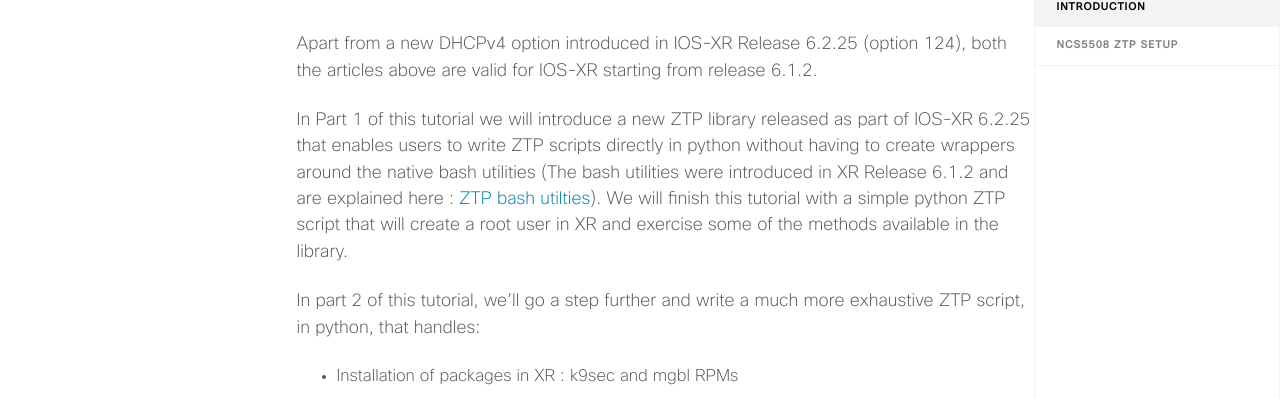
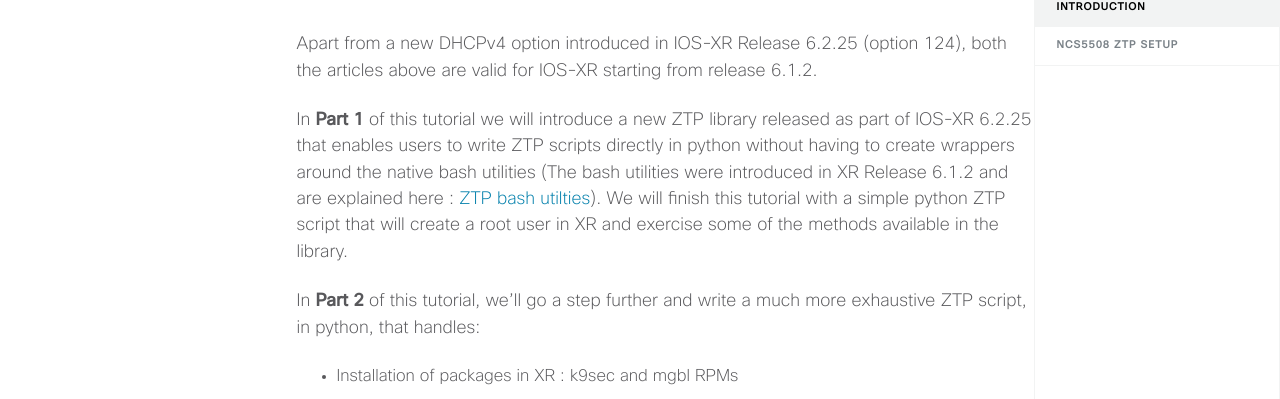
Before and after one commit to xrdocs/software-management, a Jekyll site: the page built from _tutorials/2017-10-25-ios-xr-ztp-python-library-automated-provisioning-using-python.md, in a window 1280 px wide and 900 px high, scrolled down 594 px. Shown: the part 149-548 px from the top of the window. Built offline with Jekyll 4.4.1, drawn with Linux system fonts in a browser that asks for light colours; comment, search, counter and statistics services are not loaded.

```diff
--- a/_tutorials/2017-10-25-ios-xr-ztp-python-library-automated-provisioning-using-python.md
+++ b/_tutorials/2017-10-25-ios-xr-ztp-python-library-automated-provisioning-using-python.md
@@ -37,9 +37,9 @@ If you've not had a chance to play around with Zero Touch Provisioning (ZTP) on
 Apart from a new DHCPv4 option introduced in IOS-XR Release 6.2.25 (option 124), both the articles above are valid for IOS-XR starting from release 6.1.2.
 
 
-In Part 1 of this tutorial we will introduce a new ZTP library released as part of IOS-XR 6.2.25 that enables users to write ZTP scripts directly in python without having to create wrappers around the native bash utilities (The bash utilities were introduced in XR Release 6.1.2 and are explained here : [ZTP bash utilties](https://xrdocs.github.io/software-management/tutorials/2016-08-26-working-with-ztp/#ztp-utilities)). We will finish this tutorial with a simple python ZTP script that will create a root user in XR and exercise some of the methods available in the library.
+In **Part 1** of this tutorial we will introduce a new ZTP library released as part of IOS-XR 6.2.25 that enables users to write ZTP scripts directly in python without having to create wrappers around the native bash utilities (The bash utilities were introduced in XR Release 6.1.2 and are explained here : [ZTP bash utilties](https://xrdocs.github.io/software-management/tutorials/2016-08-26-working-with-ztp/#ztp-utilities)). We will finish this tutorial with a simple python ZTP script that will create a root user in XR and exercise some of the methods available in the library.
 
-In part 2 of this tutorial, we'll go a step further and write a much more exhaustive ZTP script, in python, that handles:
+In **Part 2** of this tutorial, we'll go a step further and write a much more exhaustive ZTP script, in python, that handles:
   * Installation of packages in XR : k9sec and mgbl RPMs
   * IOS-XR config replace
   * Spin up a docker container
```
